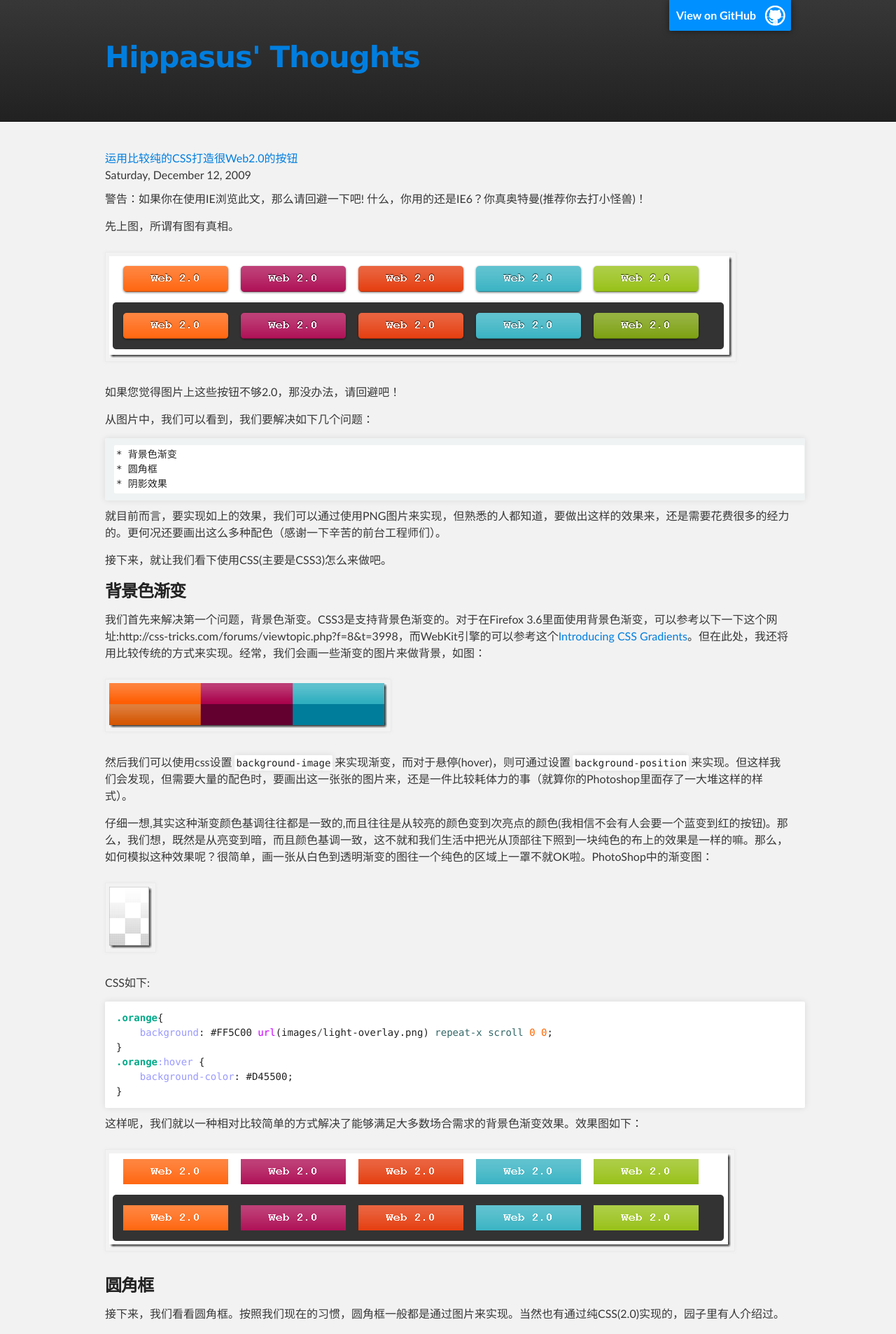
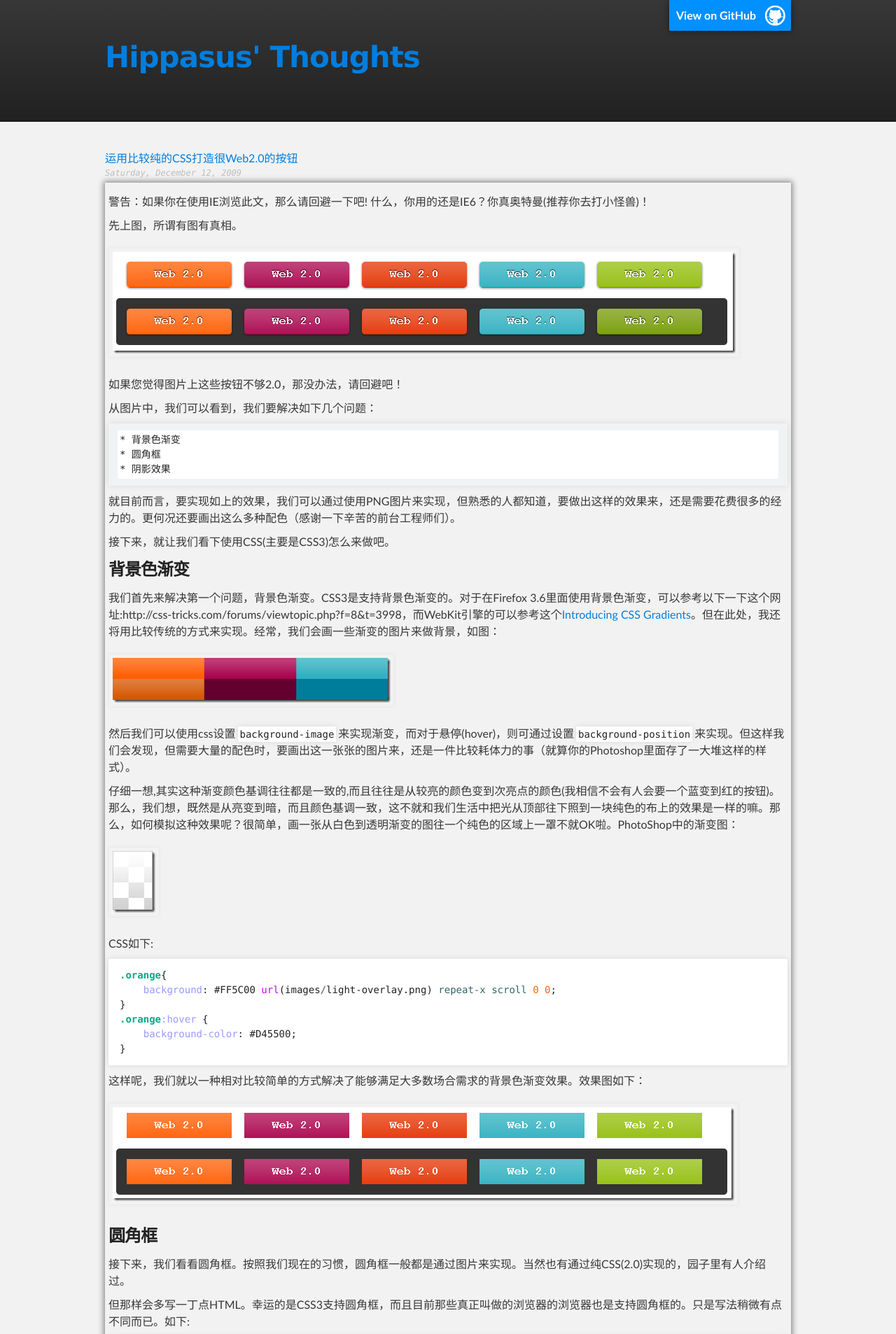
Before and after one commit to hippasus/hippasus.github.com, a Jekyll site: the page built from index.html, in a window 1280 px wide. Shown: the top 1906 px of the page at 70% size. Built offline with Jekyll 4.4.1, drawn with Linux system fonts in a browser that asks for light colours.

Commit message:
post style adjusted

```diff
--- a/_layouts/post.html
+++ b/_layouts/post.html
@@ -3,5 +3,7 @@ layout: master
 ---
 
 <h1>{{ page.title }}</h1>
-<div class="date">{{ post.date | date: "%A, %B %d, %Y" }}</div>
- {{ content }}
+<div class="date">{{ page.date | date: "%A, %B %d, %Y" }}</div>
+<div class="post-content">
+{{ content }}
+</div>
--- a/index.html
+++ b/index.html
@@ -4,9 +4,11 @@ title: Home
 ---
 
 {% for post in site.posts limit:5 %}
-<div class="posttitle"><a href="{{ post.url }}">{{ post.title }}</a></div>
+<div class="post-title"><a href="{{ post.url }}">{{ post.title }}</a></div>
 <div class="date">{{ post.date | date: "%A, %B %d, %Y" }}</div>
+<div class="post-content">
 {{ post.content }}
+</div>
 {% endfor %}
 
 <div>
--- a/stylesheets/stylesheet.css
+++ b/stylesheets/stylesheet.css
@@ -101,7 +101,7 @@ h6 {
 }
 
 p {
-  margin: 10px 0 15px 0;
+  margin: 10px 0;
 }
 
 footer p {
@@ -159,7 +159,6 @@ img {
 }
 
 pre, code {
-  width: 100%;
   color: #222;
   background-color: #fff;
 
@@ -175,7 +174,6 @@ pre, code {
 }
 
 pre {
-  width: 100%;
   padding: 10px;
   box-shadow: 0 0 10px rgba(0,0,0,.1);
   overflow: auto;
@@ -429,3 +427,6 @@ Small Device Styles
   }
 
 }
+
+.post-content{ padding: 5px; margin-top: 5px; margin-bottom: 15px; box-shadow: 0px 0px 8px 2px #888; -moz-box-shadow: 0px 0px 8px 2px #888; -webkit-box-shadow: 0px 0px 8px 2px #888; }
+.date {color: #bdbdbd; font: italic 12px/1.5 Consolas;}
```
